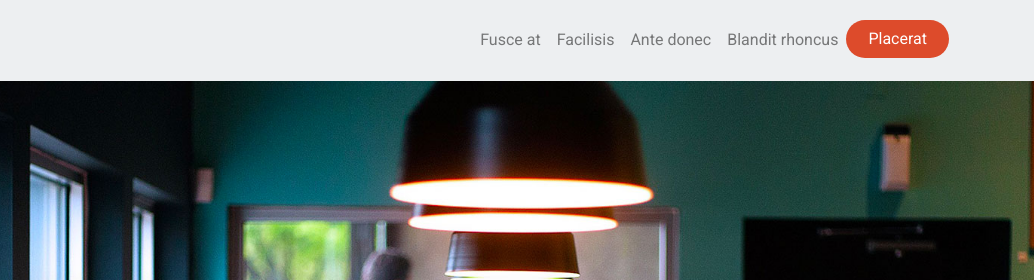
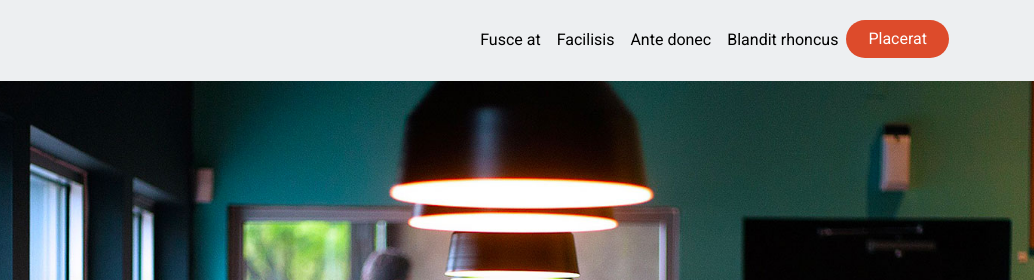
Before and after one commit to amitbarua/food-website, a plain HTML site: page index.html in a window 1280 px wide. Shown: the top 280 px of the page, 246-1280 px from the left. Drawn offline with Linux system fonts and the light colour scheme.

Commit message:
Update style.css

```diff
--- a/css/style.css
+++ b/css/style.css
@@ -318,6 +318,9 @@ section{
     padding-bottom: 70px;
 }
 
+.navbar-light .navbar-nav .nav-link {
+    color: rgb(0 0 0);
+}
 
 
 /*media query*/
```
